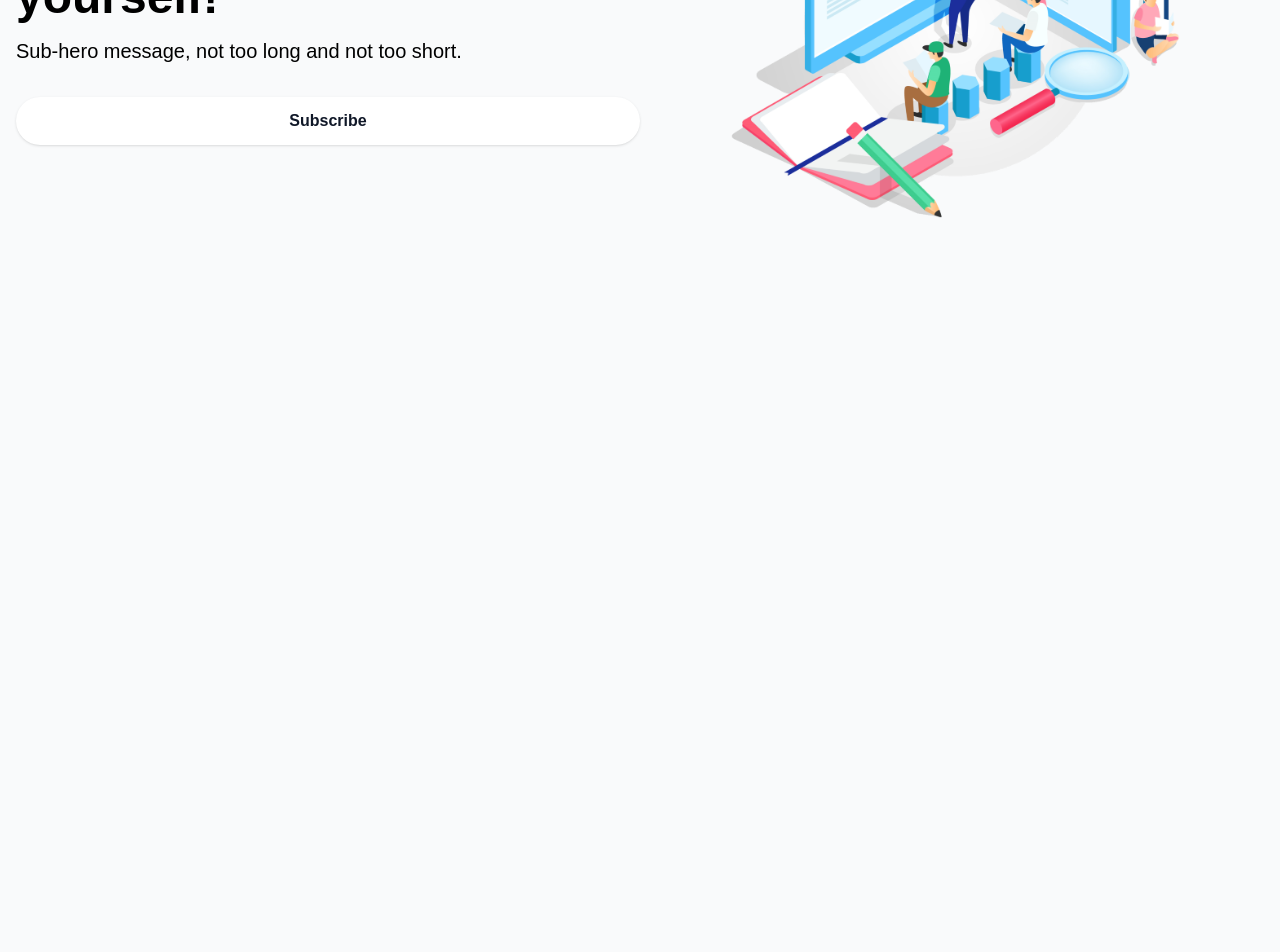
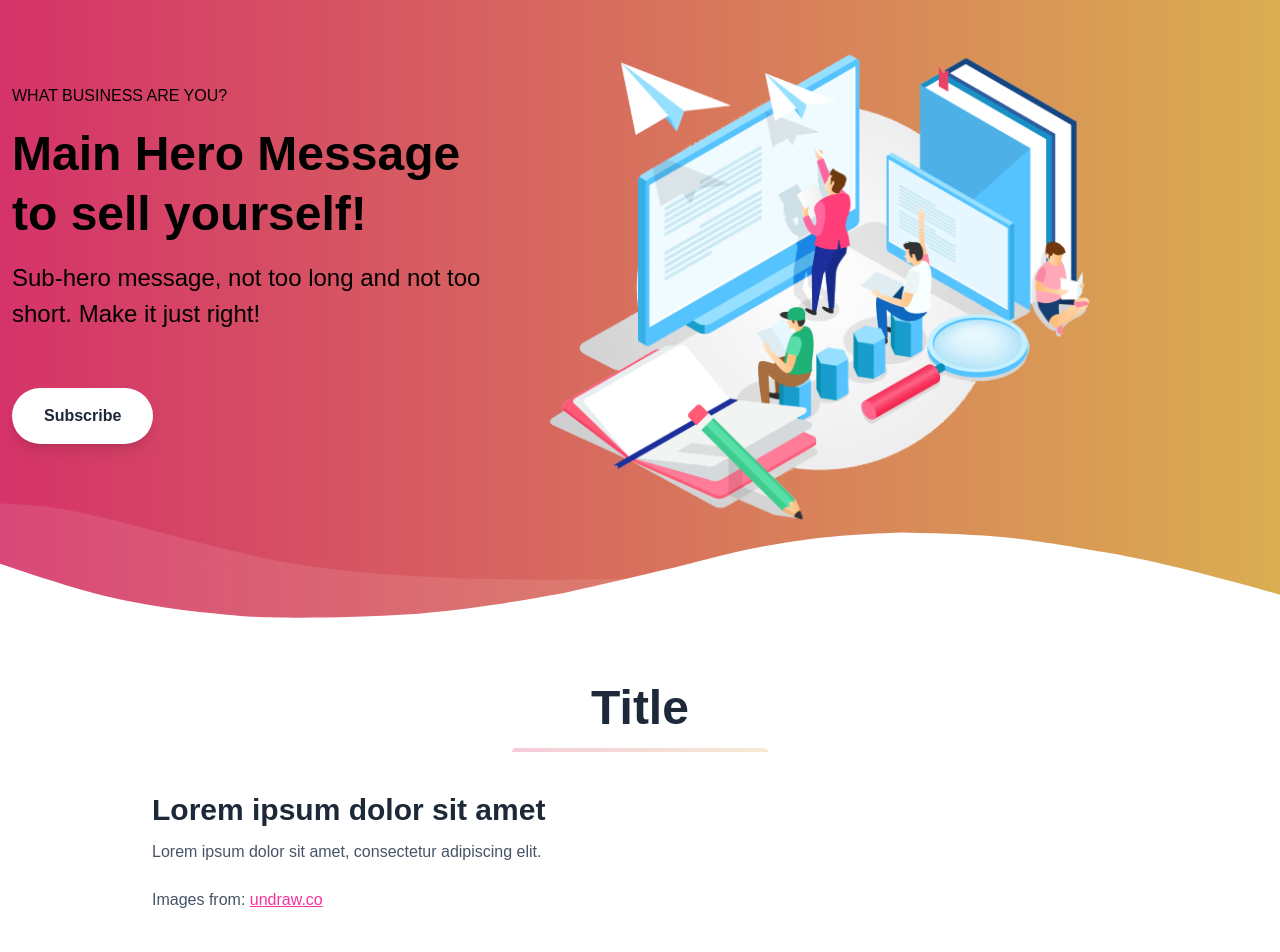
Before and after one commit to SharminAkter13/banking-management-system, a Vue app in the folder fin-serve-frontend/: page / in a window 1280 px wide. Shown: the part 200-1152 px from the top of the page. Before the commit the page ends 800 px from the top, so only its background shows below. Built offline with nearby package versions, Linux system fonts and the light colour scheme; what vue3-apexcharts would draw is missing.

Commit message:
vue laravel project

```diff
--- a/fin-serve-frontend/src/components/portals/Navbar.vue
+++ b/fin-serve-frontend/src/components/portals/Navbar.vue
@@ -27,7 +27,7 @@
 
           <!-- CTA Button -->
           <button class="mt-4 lg:mt-0 bg-white text-gray-800 font-semibold px-6 py-2 rounded-full shadow hover:scale-105 transition">
-            Action
+            Login
           </button>
       </div>
 
@@ -37,7 +37,7 @@
 
 <script setup>
 import { onMounted } from "vue";
-import setupMobileMenu from "../assets/js/menu.js";
+import setupMobileMenu from "../../assets/js/menu.js";
 
 onMounted(() => {
   setupMobileMenu();
--- a/fin-serve-frontend/src/layouts/PortalLayout.vue
+++ b/fin-serve-frontend/src/layouts/PortalLayout.vue
@@ -12,6 +12,6 @@
 </template>
 
 <script setup>
-import Navbar from "../components/Navbar.vue";
-import Footer from "../components/Footer.vue";
+import Navbar from "../components/portals/Navbar.vue";
+import Footer from "../components/portals/Footer.vue";
 </script>
--- a/fin-serve-frontend/src/views/portal_page/Home.vue
+++ b/fin-serve-frontend/src/views/portal_page/Home.vue
@@ -1,25 +1,155 @@
+<script setup>
+import PortalLayout from "../../layouts/PortalLayout.vue";
+</script>
+
 <template>
-<div class="container px-4 mx-auto flex flex-col md:flex-row items-center">
+  <PortalLayout>
+    <!-- HERO SECTION -->
+    <div class="pt-24">
+      <div class="container px-3 mx-auto flex flex-wrap flex-col md:flex-row items-center">
 
-  <div class="flex flex-col w-full md:w-1/2 text-left">
-      <p class="uppercase tracking-wider">What business are you?</p>
+        <!-- Left Text -->
+        <div class="flex flex-col w-full md:w-2/5 justify-center items-start text-center md:text-left">
+          <p class="uppercase tracking-loose w-full">What business are you?</p>
 
-      <h1 class="text-5xl font-bold my-4">
+          <h1 class="my-4 text-5xl font-bold leading-tight">
             Main Hero Message to sell yourself!
           </h1>
 
-      <p class="text-xl mb-8">
-        Sub-hero message, not too long and not too short.
+          <p class="leading-normal text-2xl mb-8">
+            Sub-hero message, not too long and not too short. Make it just right!
           </p>
 
-      <button class="bg-white text-gray-900 font-bold py-3 px-6 rounded-full shadow hover:scale-105 transition">
+          <button
+            class="mx-auto lg:mx-0 hover:underline bg-white text-gray-800 font-bold rounded-full my-6 py-4 px-8 shadow-lg transform transition hover:scale-105 duration-300 ease-in-out">
             Subscribe
           </button>
         </div>
 
-  <div class="w-full md:w-1/2 text-center mt-6 md:mt-0">
-      <img src="/hero.png" class="w-4/5 mx-auto" alt="Hero Image" />
+        <!-- Right Image -->
+        <div class="w-full md:w-3/5 py-6 text-center">
+          <img class="w-full md:w-4/5 z-50" :src="'/hero.png'" alt="Hero Image" />
+        </div>
+      </div>
+    </div>
+
+    <!-- SVG WAVE -->
+    <div class="relative -mt-12 lg:-mt-24">
+      <svg viewBox="0 0 1428 174" xmlns="http://www.w3.org/2000/svg">
+        <g fill="none" fill-rule="evenodd">
+          <g transform="translate(-2 44)" fill="#FFFFFF" fill-rule="nonzero">
+            <path
+              d="M0,0 C90.7283404,0.927527913 147.912752,27.187927 291.910178,59.9119003 C387.908462,81.7278826 543.605069,89.334785 759,82.7326078 C469.336065,156.254352 216.336065,153.6679 0,74.9732496"
+              opacity="0.1"
+            ></path>
+          </g>
+
+          <g transform="translate(-4 76)" fill="#FFFFFF" fill-rule="nonzero">
+            <path
+              d="M0.457,34.035 C57.086,53.198 98.208,65.809 123.822,71.865 C181.454,85.495 234.295,90.29 272.033,93.459 C311.355,96.759 396.635,95.801 461.025,91.663 C486.76,90.01 518.727,86.372 556.926,80.752 C595.747,74.596 622.372,70.008 636.799,66.991 C663.913,61.324 712.501,49.503 727.605,46.128 C780.47,34.317 818.839,22.532 856.324,15.904 C922.689,4.169 955.676,2.522 1011.185,0.432 C1060.705,1.477 1097.39,3.129 1121.236,5.387 C1161.703,9.219 1208.621,17.821 1235.4,22.304 C1285.855,30.748 1354.351,47.432 1440.886,72.354 L1441.191,104.352 L1.121,104.031 L0.457,34.035 Z"
+            ></path>
+          </g>
+        </g>
+      </svg>
+    </div>
+
+    <!-- CONTENT SECTIONS -->
+    <section class="bg-white border-b py-8">
+      <div class="container max-w-5xl mx-auto m-8">
+
+        <h2 class="text-5xl font-bold text-center text-gray-800">Title</h2>
+        <div class="h-1 mx-auto gradient w-64 opacity-25 rounded-t my-4"></div>
+
+        <div class="flex flex-wrap">
+          <div class="w-5/6 sm:w-1/2 p-6">
+            <h3 class="text-3xl text-gray-800 font-bold mb-3">
+              Lorem ipsum dolor sit amet
+            </h3>
+            <p class="text-gray-600 mb-8">
+              Lorem ipsum dolor sit amet, consectetur adipiscing elit.
+              <br><br>
+              Images from:
+              <a class="text-pink-500 underline" href="https://undraw.co/">undraw.co</a>
+            </p>
+          </div>
+
+          <div class="w-full sm:w-1/2 p-6">
+            <svg class="w-full sm:h-64 mx-auto" viewBox="0 0 1177 598.5">
+              <ellipse cx="588.5" cy="577.5" rx="588.5" ry="21" fill="#3f3d56" />
+            </svg>
+          </div>
         </div>
 
       </div>
+    </section>
+
+    <!-- PRICING -->
+    <section class="bg-gray-100 py-8">
+      <div class="container mx-auto px-2 pb-12">
+        <h2 class="text-5xl font-bold text-center text-gray-800">Pricing</h2>
+        <div class="h-1 mx-auto gradient w-64 opacity-25 my-4 rounded-t"></div>
+
+        <div class="flex flex-col sm:flex-row justify-center pt-12">
+
+          <!-- Free -->
+          <div class="flex flex-col w-5/6 lg:w-1/4 bg-white rounded-lg shadow mx-2 p-6">
+            <div class="text-3xl font-bold text-center border-b pb-4">Free</div>
+            <ul class="text-center text-sm my-4">
+              <li class="border-b py-4">Thing</li>
+              <li class="border-b py-4">Thing</li>
+              <li class="border-b py-4">Thing</li>
+            </ul>
+            <div class="text-3xl text-gray-600 font-bold text-center pt-6">
+              £0 <span class="text-base">for one user</span>
+            </div>
+            <button class="gradient text-white rounded-full px-8 py-4 font-bold mx-auto mt-6">
+              Sign Up
+            </button>
+          </div>
+
+          <!-- Basic -->
+          <div class="flex flex-col w-5/6 lg:w-1/3 bg-white rounded-lg shadow-xl mx-2 p-6 -mt-6 z-10">
+            <div class="text-3xl font-bold text-center">Basic</div>
+            <div class="gradient h-1 w-full rounded-t my-4"></div>
+            <ul class="text-center font-bold">
+              <li class="border-b py-4">Thing</li>
+              <li class="border-b py-4">Thing</li>
+              <li class="border-b py-4">Thing</li>
+              <li class="border-b py-4">Thing</li>
+            </ul>
+            <div class="text-3xl text-gray-600 font-bold text-center pt-6">
+              £x.99 <span class="text-base">/ month</span>
+            </div>
+            <button class="gradient text-white rounded-full px-8 py-4 font-bold mx-auto mt-6">
+              Sign Up
+            </button>
+          </div>
+
+          <!-- Pro -->
+          <div class="flex flex-col w-5/6 lg:w-1/4 bg-white rounded-lg shadow mx-2 p-6">
+            <div class="text-3xl font-bold text-center border-b pb-4">Pro</div>
+            <ul class="text-center text-sm my-4">
+              <li class="border-b py-4">Thing</li>
+              <li class="border-b py-4">Thing</li>
+              <li class="border-b py-4">Thing</li>
+            </ul>
+            <div class="text-3xl text-gray-600 font-bold text-center pt-6">
+              £x.99 <span class="text-base">/ month</span>
+            </div>
+            <button class="gradient text-white rounded-full px-8 py-4 font-bold mx-auto mt-6">
+              Sign Up
+            </button>
+          </div>
+
+        </div>
+      </div>
+    </section>
+
+  </PortalLayout>
 </template>
+
+<style scoped>
+.gradient {
+  background: linear-gradient(90deg, #d53369 0%, #daae51 100%);
+}
+</style>
```
Lines whose indentation alone changed are shown as unchanged.
